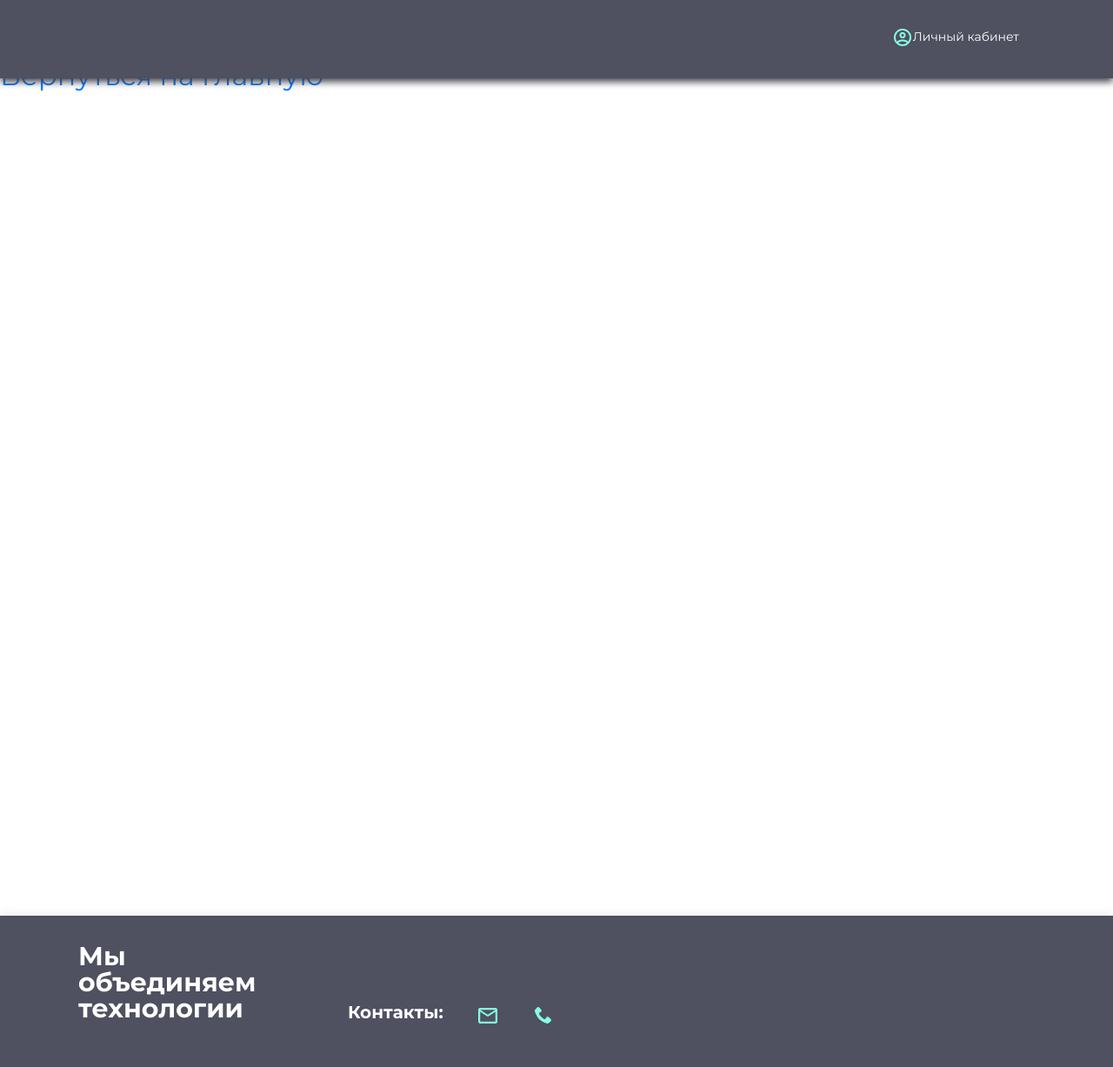
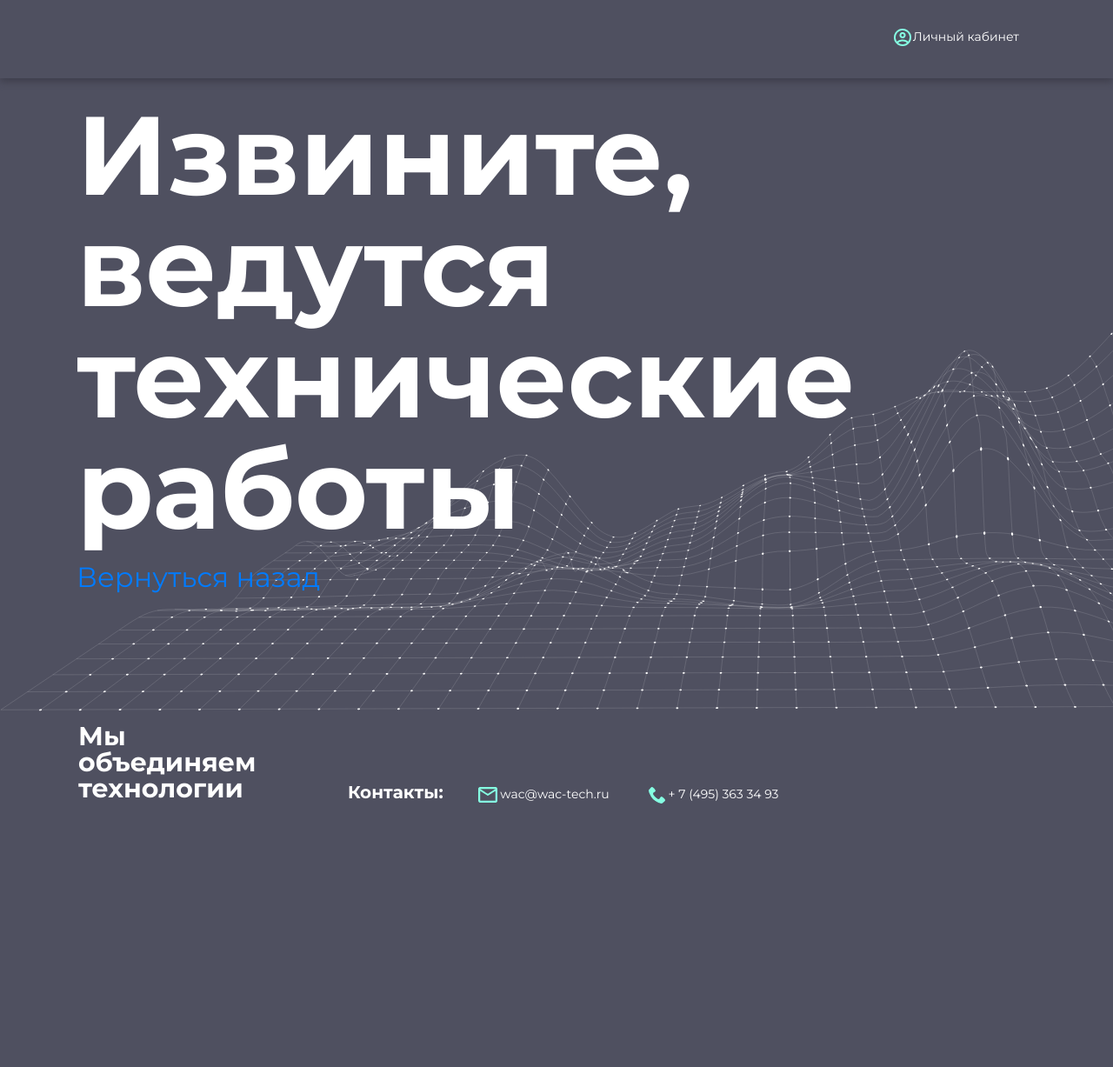
Before and after one commit to GrandAlpha/WAC_landing, a Django app: page /account/ in a window 1280 px wide. Shown: the whole page at 87% size. After the commit the page ends 924 px from the top, so only its background shows below. Run offline with Django 4.2, Linux system fonts and the light colour scheme; some libraries are stand-ins or nearby versions.

Commit message:
Contacts in accuont

```diff
--- a/WAC_landing/data.py
+++ b/WAC_landing/data.py
@@ -1,5 +1,5 @@
 chat = '-1001813603770'
-contact_phone = '+ 7 (999) 123 45 66'
+contact_phone = '+ 7 (495) 363 34 93'
 contact_email = 'wac@wac-tech.ru'
 contact_telegram = 'wactech'
 
--- a/landing/urls.py
+++ b/landing/urls.py
@@ -5,6 +5,5 @@
 
 urlpatterns = [
     path('account/', views.account, name='account'),
-    path('home/', views.home, name='home-page'),
-    # path('landing/', views.landing)
+    path('', views.home, name='home-page')
 ]
--- a/landing/views.py
+++ b/landing/views.py
@@ -21,7 +21,12 @@
 
 
 def account(request):
-    context = {}
+    context = {'anchor': None,
+               'errors': None,
+               'massage': None,
+               'contact_phone': static_data.contact_phone,
+               'contact_email': static_data.contact_email,
+               'contact_telegram': static_data.contact_telegram}
     return render(request, 'landing/account.html', context)
 
 
--- a/templates/landing/account.html
+++ b/templates/landing/account.html
@@ -1,27 +1,15 @@
 {% extends "base.html" %}
 {% block content %}
 {% load static %}
- <section id="intro">
-
-    <div class="back-intro">
-      <div class="back-intro-text">
-        <h1>Извините, ведутся технические работы</h1>
-          <div class="plug">
-          <a href="{% url 'home-page' %}"><h2>Вернуться на главную</h2></a>
-          </div>
-
-      </div>
-
-      <div class="back-intro-1" data-aos="fade-up" data-aos-delay="400">
-        <img src="{% static 'img/back_intro.svg' %}" alt="">
-      </div>
-
-<!--      <div class="back-intro-W" data-aos="fade-up" data-aos-delay="200">-->
-<!--        <img src="{% static 'img/W.png' %}" alt="">-->
-<!--      </div>-->
-
-    </div>
-
-
-  </section>
+ <section class="intro" id="intro">
+   <div class="intro__content">
+     <h1 class="intro__title">
+       Извините, ведутся технические работы
+     </h1>
+     <p class="intro__description">
+         <a href="/">Вернуться назад</a>
+     </p>
+   </div>
+   <img src="{% static 'img/back_intro.svg' %}" alt="" class="intro__background" data-aos="fade-up" data-aos-delay="400">
+</section>
 {% endblock %}
```
